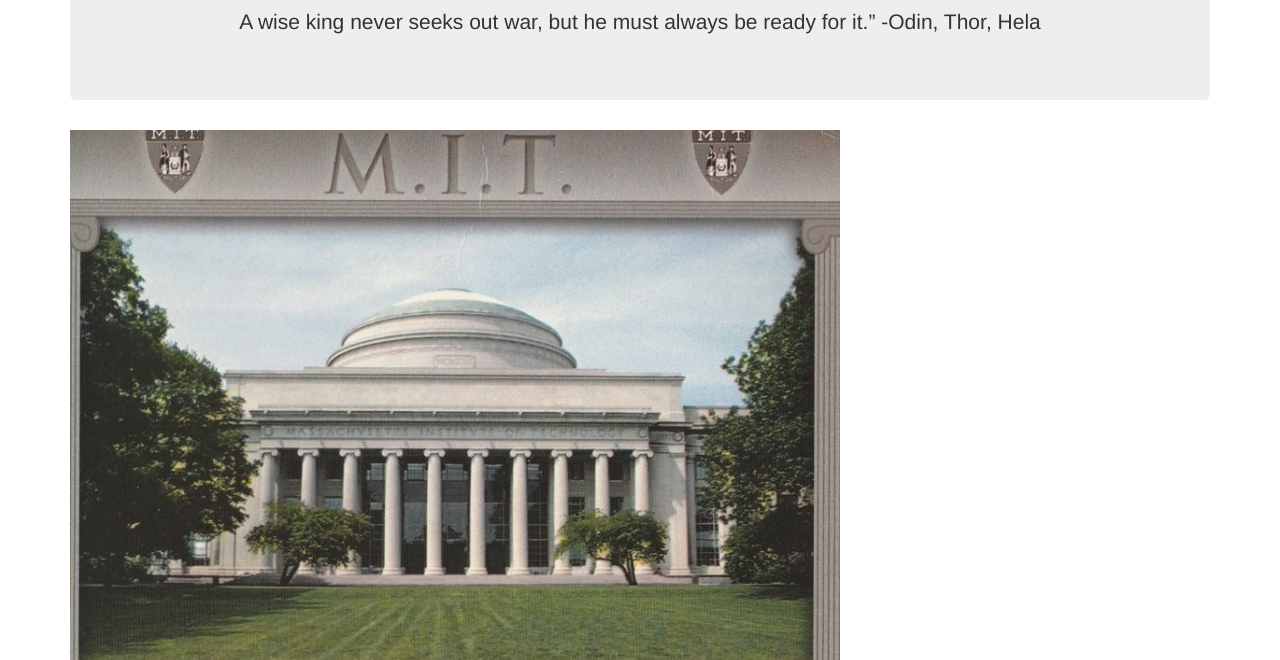
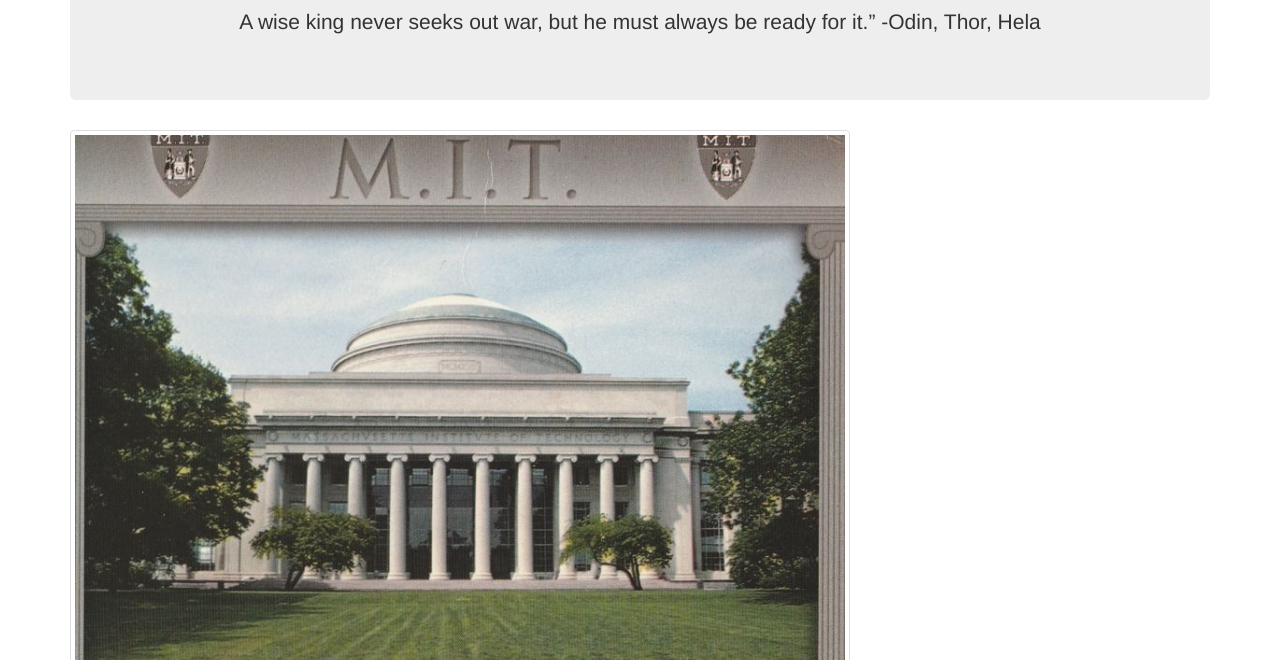
Before and after one commit to idiaz0/idiaz0.github.io, a plain HTML site: page index.html in a window 1280 px wide. Shown: the part 140-800 px from the top of the page. Drawn offline with nearby package versions, Linux system fonts and the light colour scheme.

Commit message:
Update index.html

```diff
--- a/index.html
+++ b/index.html
@@ -13,7 +13,7 @@
       <p>A wise king never seeks out war, but he must always be ready for it.” -Odin, Thor, Hela</p>
     </div>
 
-    <img class="img img-block" src="./mitImage.jpg" />
+    <img class="img img-thumbnail" src="./mitImage.jpg" />
     <input class="form-control" />
     <button class="btn btn-success btn-block">Hello world</button>
     <table class="table table-stripped">
```
